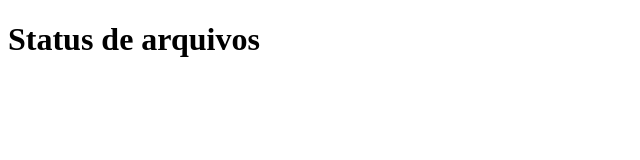
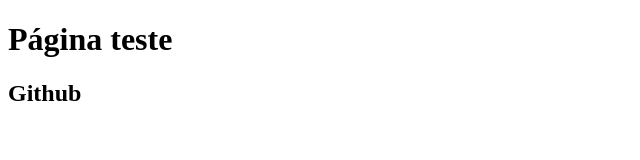
Before and after one commit to samarap0102/test02, a plain HTML site: page index.html in a window 1280 px wide. Shown: the whole page, without its empty margins (0-640 px from the left). Drawn offline with Linux system fonts and the light colour scheme.

Commit message:
Reorganizei titulo e subtitulo

```diff
--- a/index.html
+++ b/index.html
@@ -6,6 +6,7 @@
     <title>Document</title>
 </head>
 <body>
-    <h1>Status de arquivos</h1>
+    <h1>Página teste</h1>
+    <h2>Github</h2>
 </body>
 </html>
```
